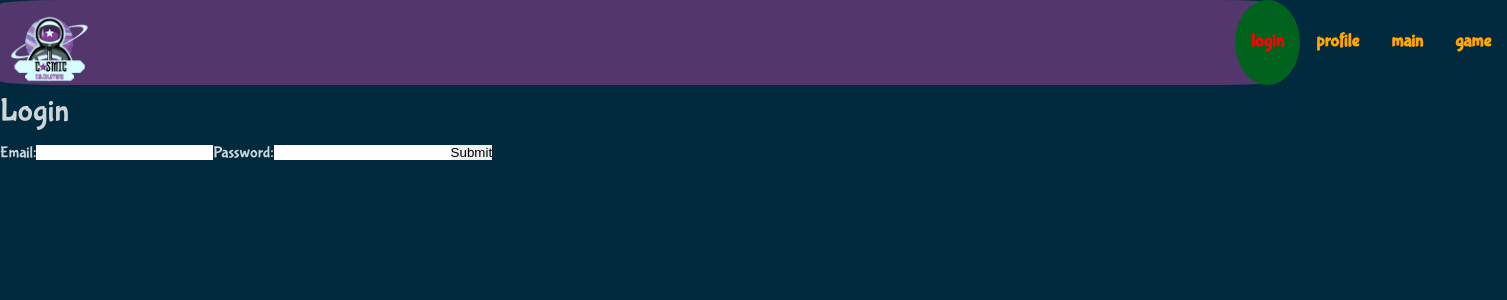
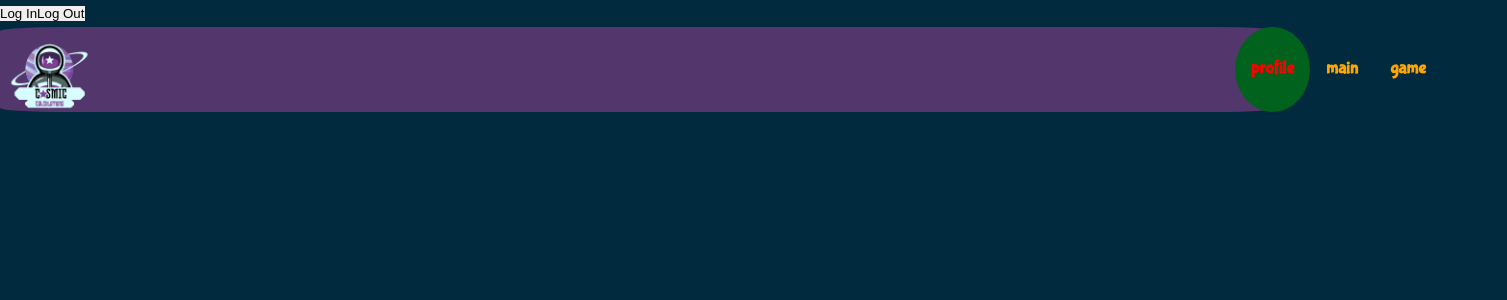
Before and after one commit to nicktruby/bc13_final-project_front-end-room_10_the_recruitables, a React (Create React App) app in the folder cosmic-calc/: page / in a window 1280 px wide. Shown: the top 300 px of the page, 1507 px wide, since content can reach past the window. Built offline with nearby package versions, Linux system fonts and the light colour scheme.

Commit message:
authenitcation buttons set up

```diff
--- a/cosmic-calc/package.json
+++ b/cosmic-calc/package.json
@@ -3,6 +3,7 @@
   "version": "0.1.0",
   "private": true,
   "dependencies": {
+    "@auth0/auth0-react": "^1.12.0",
     "@testing-library/jest-dom": "^5.16.5",
     "@testing-library/react": "^13.4.0",
     "@testing-library/user-event": "^13.5.0",
--- a/cosmic-calc/src/App.js
+++ b/cosmic-calc/src/App.js
@@ -1,18 +1,25 @@
 import { Routes, Route } from "react-router-dom";
-import Login from "./pages/LoginPage";
+// import Login from "./pages/LoginPage";
 import Profile from "./pages/Profile";
 import Game from "./pages/Game";
 import Progress from "./pages/Progress";
 import NavBar from "./components/navBar/NavBar";
+import LoginButton from "./components/Authentication/Login"
+import LogoutButton from "./components/Authentication/Logout";
+
 
 export default function App() {
   return (
     <div>
       <div>
+   <LoginButton/>
+   <LogoutButton/>
         <NavBar />
+
+
         <Routes>
-          <Route path="/" element={<Login />} />
-          <Route path="/profile" element={<Profile />} />
+          {/* <Route path="/" element={<Login />} /> */}
+          <Route path="/" element={<Profile />} />
           <Route path="/progress" element={<Progress />} />
           <Route path="/game" element={<Game />} />
         </Routes>
--- a/cosmic-calc/src/components/Authentication/Login.js
+++ b/cosmic-calc/src/components/Authentication/Login.js
@@ -1,10 +1,10 @@
+import { useAuth0 } from "@auth0/auth0-react";
 import React from "react";
-import { useAuth0 } from "@auth0/auth0-react";
 
-const LoginButton = (props) => {
+const LoginButton = () => {
   const { loginWithRedirect } = useAuth0();
 
-  return <button onClick={() => loginWithRedirect()} hideButton={props.hideButton} hidden={props.hidden}>Log In</button>;
+  return <button onClick={() => loginWithRedirect()}>Log In</button>;
 };
 
 export default LoginButton;
--- a/cosmic-calc/src/components/Authentication/Logout.js
+++ b/cosmic-calc/src/components/Authentication/Logout.js
@@ -1,11 +1,11 @@
+import { useAuth0 } from "@auth0/auth0-react";
 import React from "react";
-import { useAuth0 } from "@auth0/auth0-react";
 
-const LogoutButton = (props) => {
+const LogoutButton = () => {
   const { logout } = useAuth0();
 
   return (
-    <button onClick={() => logout({ returnTo: window.location.origin })} hideButton={props.hideButton} hidden={props.hidden}>
+    <button onClick={() => logout({ returnTo: window.location.origin })}>
       Log Out
     </button>
   );
--- a/cosmic-calc/src/components/navBar/NavBar.js
+++ b/cosmic-calc/src/components/navBar/NavBar.js
@@ -2,6 +2,7 @@ import React from "react";
 import { Nav, NavLink, NavMenu } from "./navBarElements";
 import logo from "./logo.png";
 import "./logo.css";
+
 
 const NavBar = () => {
   return (
@@ -11,12 +12,13 @@ const NavBar = () => {
           <img className="logo" src={logo} alt="logo" />
         </fig>
         <NavMenu>
+
           <NavLink to="/" activeStyle>
-            login
-          </NavLink>
-          <NavLink to="/profile" activeStyle>
             profile
           </NavLink>
+          {/* <NavLink to="/profile" activeStyle>
+            profile
+          </NavLink> */}
           <NavLink to="/progress" activeStyle>
             main
           </NavLink>
--- a/cosmic-calc/src/index.js
+++ b/cosmic-calc/src/index.js
@@ -11,8 +11,8 @@ root.render(
   <React.StrictMode>
     <Router>
       <Auth0Provider
-        domain="fill in"
-        clientId="fill in"
+        domain="dev-yvv0lorvozm2z8sk.us.auth0.com"
+        clientId="QF1fgnxZDaDPbG3U3Q8oMSz2lXMFUEt3"
         redirectUri={window.location.origin}
       >
         <App />
--- a/cosmic-calc/src/pages/LoginPage.js
+++ b/cosmic-calc/src/pages/LoginPage.js
@@ -1,48 +1,48 @@
-// import React, { useEffect } from "react";
-import { useState } from "react";
-import Profile from "./Profile";
+// // import React, { useEffect } from "react";
+// import { useState } from "react";
+// import Profile from "./Profile";
 
-import Data from "../Data.json";
+// import Data from "../Data.json";
 
-export default function Login() {
-  //check password and email against json file
-  const [email, setEmail] = useState("");
-  const [password, setPassword] = useState("");
-  const [user, setUser] = useState(null);
+// export default function Login() {
+//   //check password and email against json file
+//   const [email, setEmail] = useState("");
+//   const [password, setPassword] = useState("");
+//   const [user, setUser] = useState(null);
 
-  const handleSubmit = (e) => {
-    e.preventDefault();
-    for (let i = 0; i < Data.length; i++) {
-      if (email === Data[i].email && password === Data[i].password) {
-        setUser(Data[i]);
-        break;
-      }
-    }
-  };
+//   const handleSubmit = (e) => {
+//     e.preventDefault();
+//     for (let i = 0; i < Data.length; i++) {
+//       if (email === Data[i].email && password === Data[i].password) {
+//         setUser(Data[i]);
+//         break;
+//       }
+//     }
+//   };
 
-  return (
-    <div>
-      <h1>Login</h1>
-      <form onSubmit={handleSubmit}>
-        <label>
-          Email:
-          <input
-            type="text"
-            value={email}
-            onChange={(e) => setEmail(e.target.value)}
-          />
-        </label>
-        <label>
-          Password:
-          <input
-            type="password"
-            value={password}
-            onChange={(e) => setPassword(e.target.value)}
-          />
-        </label>
-        <input type="submit" value="Submit" />
-      </form>
-      {user && <Profile user={user} />}
-    </div>
-  );
-}
+//   return (
+//     <div>
+//       <h1>Login</h1>
+//       <form onSubmit={handleSubmit}>
+//         <label>
+//           Email:
+//           <input
+//             type="text"
+//             value={email}
+//             onChange={(e) => setEmail(e.target.value)}
+//           />
+//         </label>
+//         <label>
+//           Password:
+//           <input
+//             type="password"
+//             value={password}
+//             onChange={(e) => setPassword(e.target.value)}
+//           />
+//         </label>
+//         <input type="submit" value="Submit" />
+//       </form>
+//       {user && <Profile user={user} />}
+//     </div>
+//   );
+// }
--- a/cosmic-calc/src/pages/Profile.js
+++ b/cosmic-calc/src/pages/Profile.js
@@ -1,14 +1,21 @@
+import { useAuth0 } from "@auth0/auth0-react";
 import React from "react";
-// import Data from "../Data.json";
 
-const Profile = (user) => {
+const Profile = () => {
+  const { user, isAuthenticated, isLoading } = useAuth0();
+
+  if (isLoading) {
+    return <div>Loading ...</div>;
+  }
+
   return (
-    <div>
-      <h1>Profile</h1>
-      <p>name: {user.user.name}</p>
-      <p>email: {user.user.email}</p>
-      <p>score: {user.user.score}</p>
-    </div>
+    isAuthenticated && (
+      <div>
+        <img src={user.picture} alt={user.name} />
+        <h2>{user.name}</h2>
+        <p>{user.email}</p>
+      </div>
+    )
   );
 };
 
```
Also changed, not shown: cosmic-calc/src/components/Authentication/Authentication.js (+9 -9 lines), 1 other file (tests, documents, lock files or other folders).
